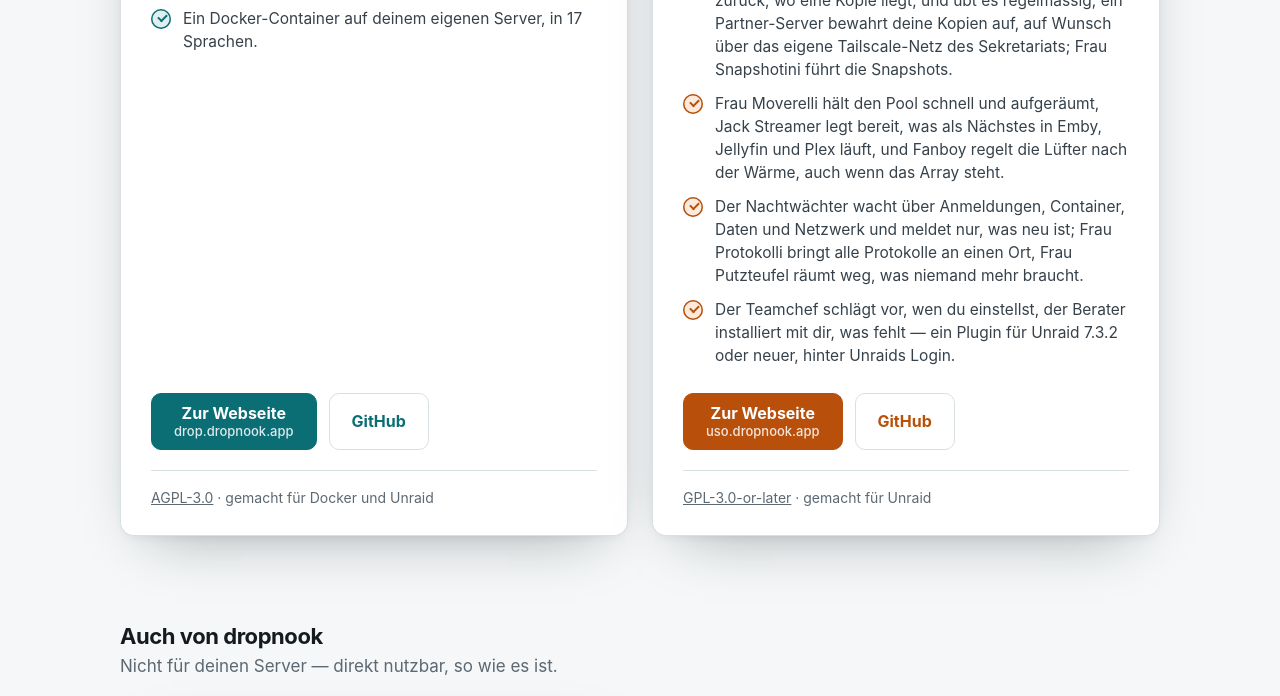
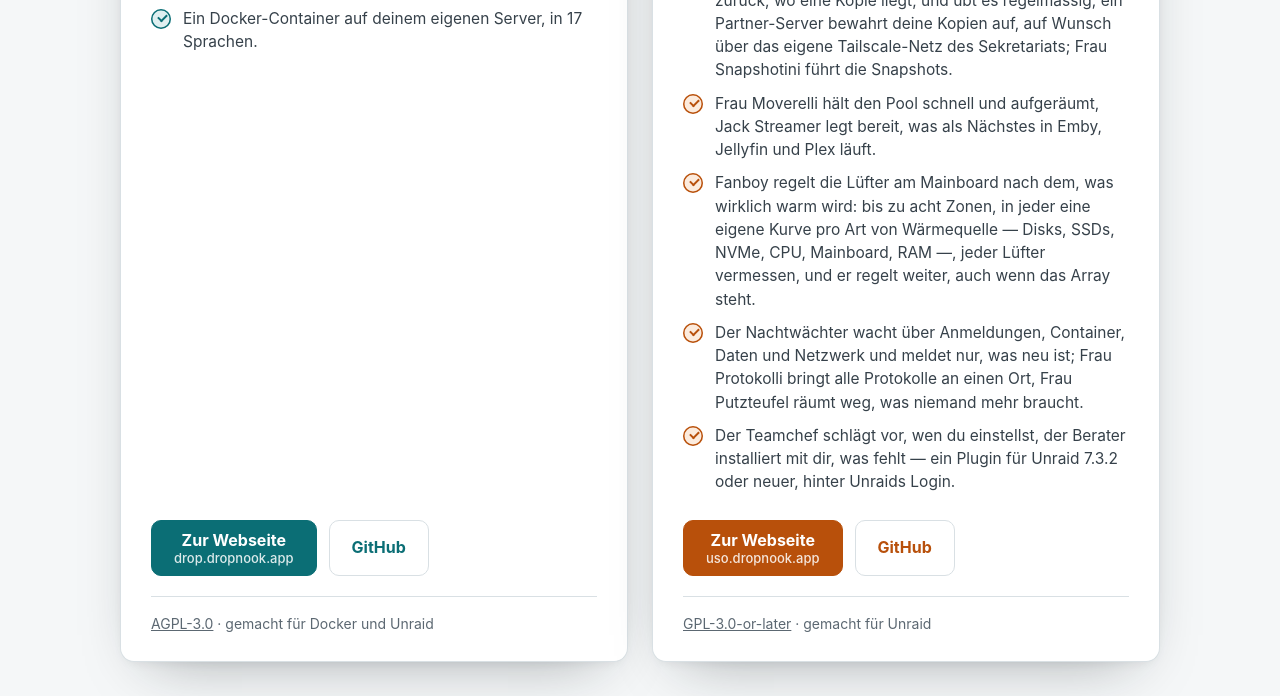
Before and after one commit to dropnook/dropnook-home, a plain HTML site: page de/index.html in a window 1280 px wide. Shown: the part 761-1457 px from the top of the page. Drawn offline with Linux system fonts and the light colour scheme.

Commit message:
USO card: Fanboy gets his own point — zones, a curve per kind of heat source, measured fans, steering while the array is stopped

```diff
--- a/de/index.html
+++ b/de/index.html
@@ -29,7 +29,7 @@
 <link rel="apple-touch-icon" href="../apple-touch-icon.png">
 <script src="../lang.js"></script>
 <script src="../theme.js"></script>
-<link rel="stylesheet" href="../site.css?v=5">
+<link rel="stylesheet" href="../site.css?v=6">
 <script type="application/ld+json">{
  "@context": "https://schema.org",
  "@graph": [
@@ -185,7 +185,8 @@
         <p class="what">Ein ganzes Team unterstützt dich bei deiner Serveradministration — elf Figuren, jede kümmert sich um einen Teil davon.</p>
         <ul class="does">
           <li>Herr Backupsi sichert nach deinem Zeitplan, mit Kopia verschlüsselt auch ausser Haus; Herr Restori holt Apps, VMs, ganze Shares oder einzelne Dateien von überall zurück, wo eine Kopie liegt, und übt es regelmässig; ein Partner-Server bewahrt deine Kopien auf, auf Wunsch über das eigene Tailscale-Netz des Sekretariats; Frau Snapshotini führt die Snapshots.</li>
-          <li>Frau Moverelli hält den Pool schnell und aufgeräumt, Jack Streamer legt bereit, was als Nächstes in Emby, Jellyfin und Plex läuft, und Fanboy regelt die Lüfter nach der Wärme, auch wenn das Array steht.</li>
+          <li>Frau Moverelli hält den Pool schnell und aufgeräumt, Jack Streamer legt bereit, was als Nächstes in Emby, Jellyfin und Plex läuft.</li>
+          <li>Fanboy regelt die Lüfter am Mainboard nach dem, was wirklich warm wird: bis zu acht Zonen, in jeder eine eigene Kurve pro Art von Wärmequelle — Disks, SSDs, NVMe, CPU, Mainboard, RAM —, jeder Lüfter vermessen, und er regelt weiter, auch wenn das Array steht.</li>
           <li>Der Nachtwächter wacht über Anmeldungen, Container, Daten und Netzwerk und meldet nur, was neu ist; Frau Protokolli bringt alle Protokolle an einen Ort, Frau Putzteufel räumt weg, was niemand mehr braucht.</li>
           <li>Der Teamchef schlägt vor, wen du einstellst, der Berater installiert mit dir, was fehlt — ein Plugin für Unraid 7.3.2 oder neuer, hinter Unraids Login.</li>
         </ul>
```
Also changed, not shown: index.html (+3 -2 lines), llms-full.txt.
